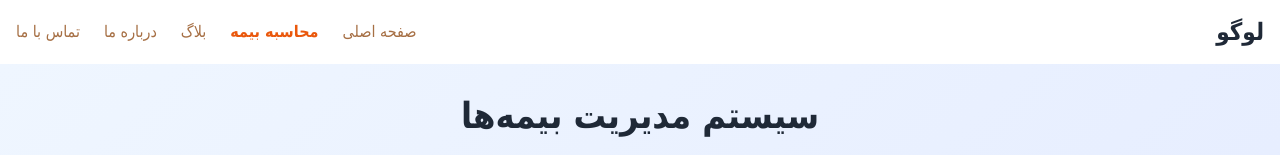
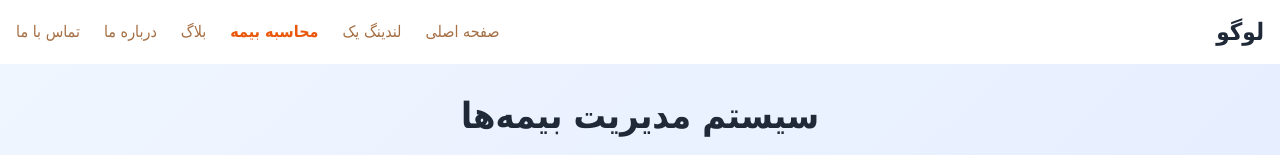
Before and after one commit to babamiri/astro-react, an Astro site in the folder apps/website/: page /insurance in a window 1280 px wide. Shown: the top 155 px of the page. Built offline with nearby package versions, Linux system fonts and the light colour scheme; Astro itself is replaced by a stand-in of ours.

Commit message:
feat: add landing page link to Header component
- Added a new link to the Header component for the landing-1 page, enhancing navigation options for users.

```diff
--- a/apps/website/src/components/Header.astro
+++ b/apps/website/src/components/Header.astro
@@ -9,6 +9,7 @@ const { activeLink = '/' } = Astro.props;
     </div>
     <nav class="flex gap-6">
       <a href="/" class={`${activeLink === '/' ? 'text-orange-600 font-bold' : 'text-brown-600'} hover:text-orange-600`}>صفحه اصلی</a>
+      <a href="/landing-1" class={`${activeLink === '/landing-1' ? 'text-orange-600 font-bold' : 'text-brown-600'} hover:text-orange-600`}>لندینگ یک</a>
       <a href="/insurance" class={`${activeLink === '/insurance' ? 'text-orange-600 font-bold' : 'text-brown-600'} hover:text-orange-600`}>محاسبه بیمه</a>
       <a href="/blog" class={`${activeLink === '/blog' ? 'text-orange-600 font-bold' : 'text-brown-600'} hover:text-orange-600`}>بلاگ</a>
       <a href="#" class="text-brown-600 hover:text-orange-600">درباره ما</a>
```
